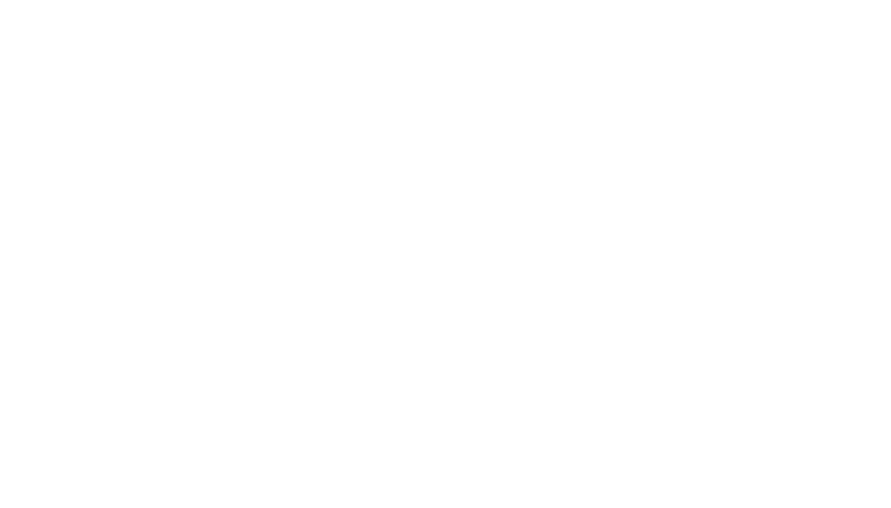
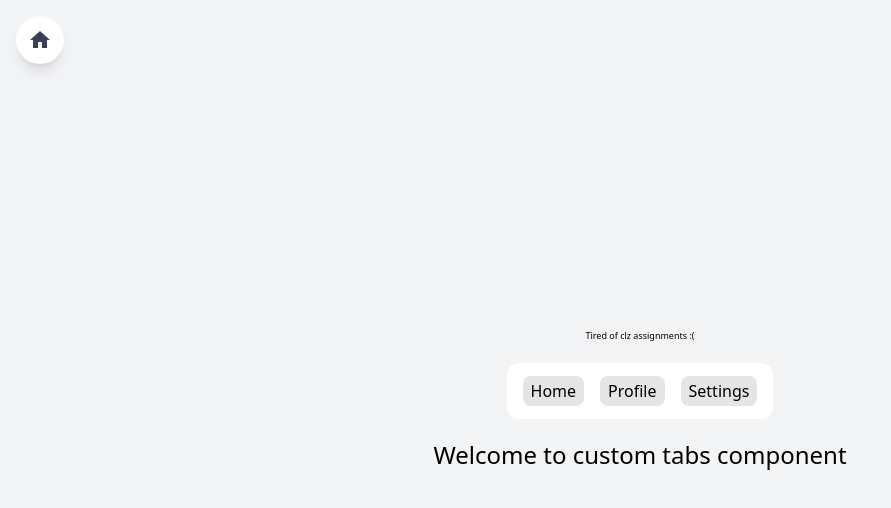
Before and after one commit to ITx-prash/react-journey, a React (Vite) app: page /day08-custom-tabs in a window 1280 px wide. Before the commit this address had no page. Shown: the top 508 px of the page, without its empty margins (0-891 px from the left). Built offline with nearby package versions, Linux system fonts and the light colour scheme.

Commit message:
proj-9: add Custom Tabs component

```diff
--- a/src/App.jsx
+++ b/src/App.jsx
@@ -10,6 +10,7 @@
 import NavHeader from "./components/NavHeader";
 import ThemeSwitcher from "./projects/Day07-Theme-Switch/ThemeSwitcher";
 import ScrollIndicator from "./projects/Day07-Theme-Switch/ScrollIndicator";
+import CustomTab from "./projects/Day08-CustomTabs/CustomTabParent";
 
 const App = () => {
   return (
@@ -91,6 +92,15 @@
             </>
           }
         />
+        <Route
+          path="/day08-custom-tabs"
+          element={
+            <>
+              <NavHeader />
+              <CustomTab />
+            </>
+          }
+        />
       </Routes>
     </Router>
   );
--- a/src/components/Home.jsx
+++ b/src/components/Home.jsx
@@ -68,11 +68,19 @@
       path: "/day07-scroll-indicator",
       completed: true,
     },
-    ...Array.from({ length: 23 }, (_, i) => ({
-      day: i + 8,
-      title: `Day ${i + 8} Project`,
+    {
+      day: 8,
+      title: "Custom Tabs Component",
+      description:
+        "Component composition, prop callbacks (onChange), array mapping, dynamic content rendering",
+      path: "/day08-custom-tabs",
+      completed: true,
+    },
+    ...Array.from({ length: 22 }, (_, i) => ({
+      day: i + 9,
+      title: `Day ${i + 9} Project`,
       description: "Coming soon...",
-      path: `/day${String(i + 8).padStart(2, "0")}`,
+      path: `/day${String(i + 9).padStart(2, "0")}`,
       completed: false,
     })),
   ];
--- /dev/null
+++ b/src/projects/Day08-CustomTabs/CustomTabParent.jsx
@@ -0,0 +1,28 @@
+import Tabs from "./Tabs";
+
+const RandomComponent = () => {
+  return <h1>🚀 React is awesome!</h1>;
+};
+
+const CustomTab = () => {
+  const tabs = [
+    {
+      label: "Home",
+      content: <div>Welcome to custom tabs component</div>,
+    },
+    {
+      label: "Profile",
+      content: <div>User profile information goes here</div>,
+    },
+    {
+      label: "Settings",
+      content: <RandomComponent />,
+    },
+  ];
+  const handleChange = (currentTabIndex) => {
+    console.log(currentTabIndex);
+  };
+
+  return <Tabs tabContent={tabs} onChange={handleChange} />;
+};
+export default CustomTab;
--- /dev/null
+++ b/src/projects/Day08-CustomTabs/Tabs.jsx
@@ -0,0 +1,30 @@
+import { useState } from "react";
+const Tabs = ({ tabContent, onChange }) => {
+  const [currentTabIndex, setCurrentTabIndex] = useState(0);
+  const handleOnClick = (getCurrentIndex) => {
+    setCurrentTabIndex(getCurrentIndex);
+    onChange(getCurrentIndex);
+  };
+
+  return (
+    <div className="flex flex-col gap-5 h-screen w-full items-center justify-center bg-gray-100">
+        <h2 className="text-[9px]">Tired of clz assignments :(</h2>
+      <div className="flex gap-4 rounded-xl bg-white p-4">
+        {tabContent.map((tabItem, index) => (
+          <div
+            className=""
+            onClick={() => handleOnClick(index)}
+            key={tabItem.label}
+          >
+            <span className="bg-neutral-200 cursor-pointer px-2 rounded-lg py-1">{tabItem.label}</span>
+          </div>
+        ))}
+      </div>
+      {/* tabContent */}
+      <div className="text-2xl">
+        {tabContent[currentTabIndex] && tabContent[currentTabIndex].content}
+      </div>
+    </div>
+  );
+};
+export default Tabs;
```
